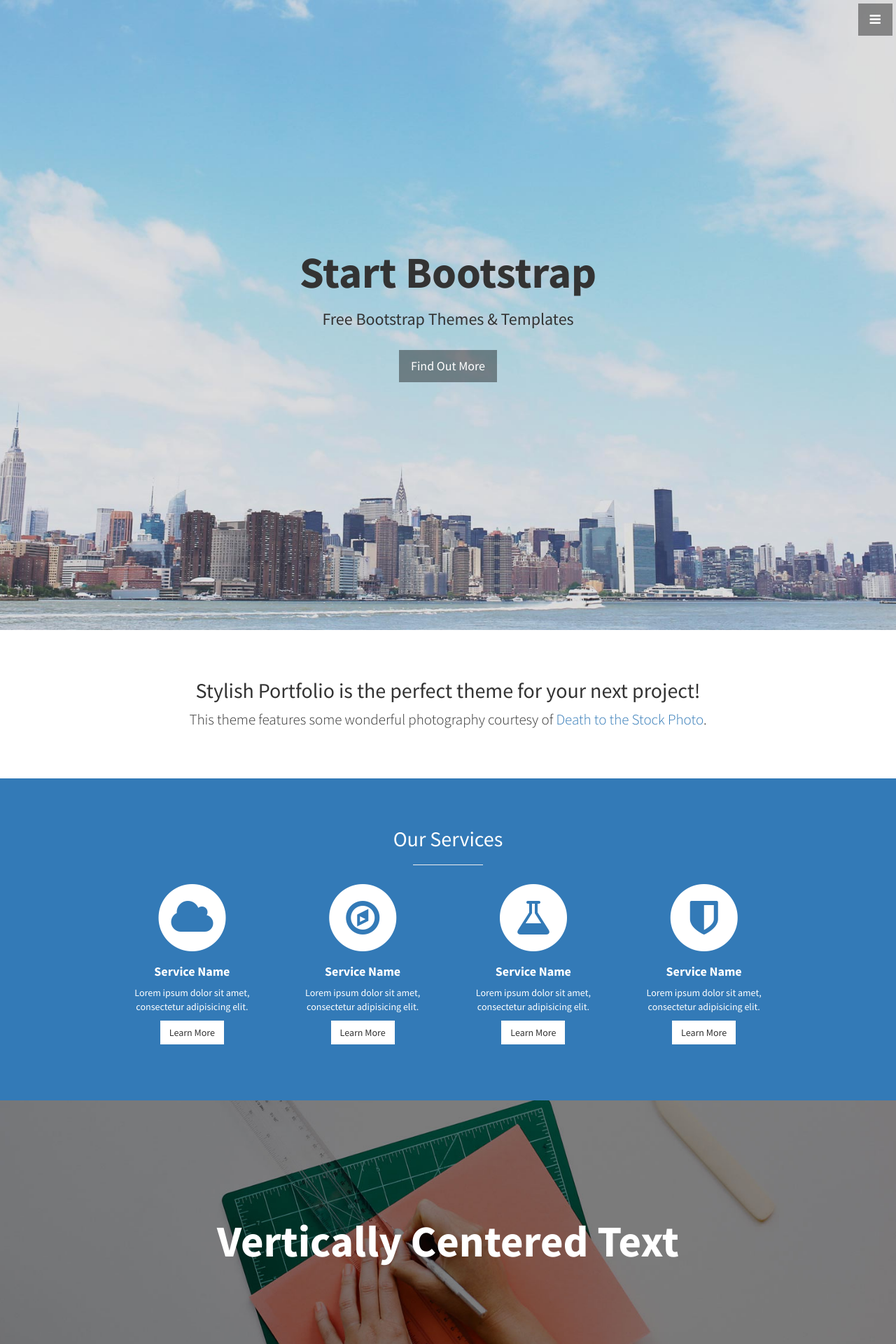
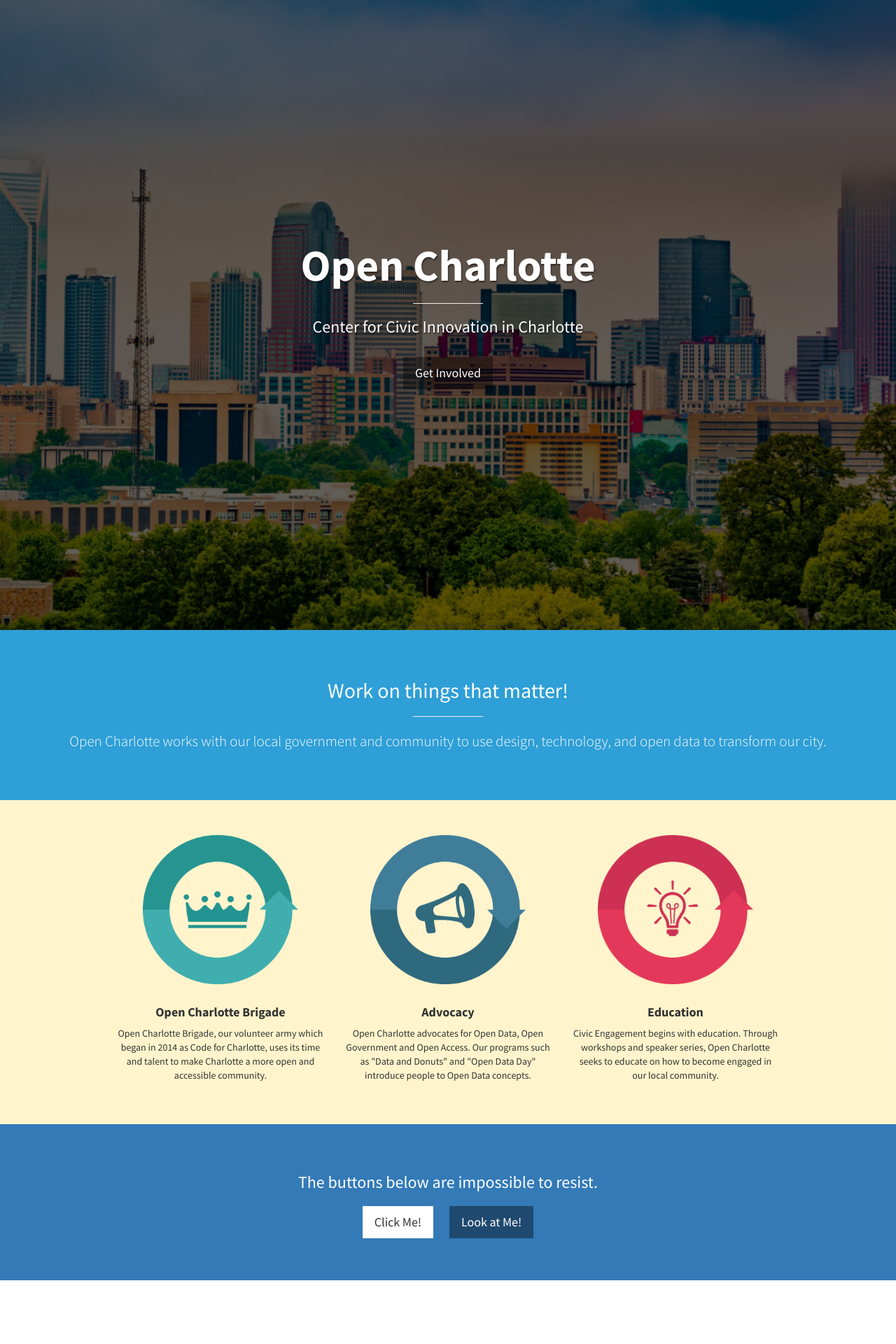
Before and after one commit to OpenCLTBrigade/opencltbrigade.github.io, a Jekyll site: the page built from index.html, in a window 1280 px wide. Shown: the top 1920 px of the page at 70% size. Built offline with Jekyll 4.4.1, drawn with Linux system fonts in a browser that asks for light colours; some of the changed text lies outside the part shown.

Commit message:
Checkpoint

```diff
--- a/_includes/about.html
+++ b/_includes/about.html
@@ -1,9 +1,12 @@
-<section id="about" class="about">
+<section id="about" class="about-section">
   <div class="container">
     <div class="row">
       <div class="col-lg-12 text-center">
-        <h2>Stylish Portfolio is the perfect theme for your next project!</h2>
-        <p class="lead">This theme features some wonderful photography courtesy of <a target="_blank" href="http://join.deathtothestockphoto.com/">Death to the Stock Photo</a>.</p>
+        <h2>Work on things that matter!</h2>
+        <hr class="small" />
+        <p class="lead">
+          Open Charlotte works with our local government and community to use design, technology, and open data to transform our city.
+        </p>
       </div>
     </div>
     <!-- /.row -->
--- a/_includes/head.html
+++ b/_includes/head.html
@@ -6,7 +6,7 @@
   <meta name="description" content="">
   <meta name="author" content="">
 
-  <title>Stylish Portfolio - Start Bootstrap Theme</title>
+  <title>Open Charlotte</title>
 
   <!-- Bootstrap Core CSS -->
   <link href="css/bootstrap.min.css" rel="stylesheet">
--- a/_includes/header.html
+++ b/_includes/header.html
@@ -1,8 +1,11 @@
 <header id="top" class="header">
-  <div class="text-vertical-center">
-    <h1>Start Bootstrap</h1>
-    <h3>Free Bootstrap Themes &amp; Templates</h3>
-    <br>
-    <a href="#about" class="btn btn-dark btn-lg">Find Out More</a>
+  <div class="text-vertical-center about">
+    <div>
+      <h1>Open Charlotte</h1>
+      <hr class="small" />
+      <h3>Center for Civic Innovation in Charlotte</h3>
+      <br>
+      <a href="#about" class="btn btn-dark btn-lg">Get Involved</a>
+    </div>
   </div>
 </header>
--- a/_includes/map.html
+++ /dev/null
@@ -1,23 +0,0 @@
-<section id="map" class="map">
-  <iframe id="map_iframe"
-    width="100%"
-    height="100%"
-    frameborder="0"
-    scrolling="no"
-    marginheight="0"
-    marginwidth="0"
-    src="https://maps.google.com/maps/embed/v1/place?key={{ site.google_api_key }}&q={% for address in site.address %}{{ address.line }},{% endfor %}"
-    allowfullscreen>
-  </iframe>
-  <br>
-  <small id="map_iframe"
-    width="100%"
-    height="100%"
-    frameborder="0"
-    scrolling="no"
-    marginheight="0"
-    marginwidth="0"
-    src="https://maps.google.com/maps/embed/v1/place?key={{ site.google_api_key }}&q={% for address in site.address %}{{ address.line }},{% endfor %}"
-    allowfullscreen>
-  </small>
-</section>
--- a/_includes/services.html
+++ b/_includes/services.html
@@ -1,61 +1,45 @@
 <!-- The circle icons use Font Awesome's stacked icon classes. For more information, visit http://fontawesome.io/examples/ -->
-<section id="services" class="services bg-primary">
+<section id="services" class="services">
   <div class="container">
     <div class="row text-center">
       <div class="col-lg-10 col-lg-offset-1">
-        <h2>Our Services</h2>
-        <hr class="small">
         <div class="row">
-          <div class="col-md-3 col-sm-6">
+          <div class="col-md-4 col-sm-12">
             <div class="service-item">
-              <span class="fa-stack fa-4x">
-              <i class="fa fa-circle fa-stack-2x"></i>
-              <i class="fa fa-cloud fa-stack-1x text-primary"></i>
+              <img src="/img/home/brigade.png"/>
             </span>
               <h4>
-                <strong>Service Name</strong>
+                <strong>Open Charlotte Brigade</strong>
               </h4>
-              <p>Lorem ipsum dolor sit amet, consectetur adipisicing elit.</p>
-              <a href="#" class="btn btn-light">Learn More</a>
+              <p>
+                Open Charlotte Brigade, our volunteer army which began in 2014 as Code for Charlotte, uses its time and talent to make Charlotte a more open and accessible community.
+              </p>
             </div>
           </div>
-          <div class="col-md-3 col-sm-6">
+          <div class="col-md-4 col-sm-12">
             <div class="service-item">
-              <span class="fa-stack fa-4x">
-              <i class="fa fa-circle fa-stack-2x"></i>
-              <i class="fa fa-compass fa-stack-1x text-primary"></i>
+              <img src="/img/home/advocacy.png"/>
             </span>
               <h4>
-                <strong>Service Name</strong>
+                <strong>Advocacy</strong>
               </h4>
-              <p>Lorem ipsum dolor sit amet, consectetur adipisicing elit.</p>
-              <a href="#" class="btn btn-light">Learn More</a>
+              <p>
+                Open Charlotte advocates for Open Data, Open Government and Open Access. Our programs such as
+                "Data and Donuts" and "Open Data Day" introduce people to Open Data concepts.
+              </p>
             </div>
           </div>
-          <div class="col-md-3 col-sm-6">
+          <div class="col-md-4 col-sm-12">
             <div class="service-item">
-              <span class="fa-stack fa-4x">
-              <i class="fa fa-circle fa-stack-2x"></i>
-              <i class="fa fa-flask fa-stack-1x text-primary"></i>
+              <img src="/img/home/education.png"/>
             </span>
               <h4>
-                <strong>Service Name</strong>
+                <strong>Education</strong>
               </h4>
-              <p>Lorem ipsum dolor sit amet, consectetur adipisicing elit.</p>
-              <a href="#" class="btn btn-light">Learn More</a>
-            </div>
-          </div>
-          <div class="col-md-3 col-sm-6">
-            <div class="service-item">
-              <span class="fa-stack fa-4x">
-              <i class="fa fa-circle fa-stack-2x"></i>
-              <i class="fa fa-shield fa-stack-1x text-primary"></i>
-            </span>
-              <h4>
-                <strong>Service Name</strong>
-              </h4>
-              <p>Lorem ipsum dolor sit amet, consectetur adipisicing elit.</p>
-              <a href="#" class="btn btn-light">Learn More</a>
+              <p>
+                Civic Engagement begins with education. Through workshops and speaker series,
+                Open Charlotte seeks to educate on how to become engaged in our local community.
+              </p>
             </div>
           </div>
         </div>
--- a/_layouts/front.html
+++ b/_layouts/front.html
@@ -5,14 +5,12 @@
 
 <body>
 
-  {% include navigation.html %}
+  <!--{% include navigation.html %}-->
   {% include header.html %}
   {% include about.html %}
   {% include services.html %}
-  {% include callout.html %}
-  {% include portfolio.html %}
+  <!-- {% include callout.html %} -->
   {% include call-to-action.html %}
-  {% include map.html %}
   {% include footer.html %}
   {% include scripts.html %}
 
--- a/css/stylish-portfolio.css
+++ b/css/stylish-portfolio.css
@@ -13,7 +13,7 @@ body {
 }
 
 body {
-    font-family: "Source Sans Pro","Helvetica Neue",Helvetica,Arial,sans-serif;
+  font-family: 'Source Sans Pro', 'Helvetica Neue', Helvetica, Arial, sans-serif;
 }
 
 .text-vertical-center {
@@ -34,27 +34,27 @@ body {
 .btn-dark {
   border-radius: 0;
   color: #fff;
-    background-color: rgba(0,0,0,0.4);
+  background-color: rgba(0, 0, 0, 0.4);
 }
 
 .btn-dark:hover,
 .btn-dark:focus,
 .btn-dark:active {
   color: #fff;
-    background-color: rgba(0,0,0,0.7);
+  background-color: rgba(0, 0, 0, 0.7);
 }
 
 .btn-light {
   border-radius: 0;
   color: #333;
-    background-color: rgb(255,255,255);
+  background-color: rgb(255, 255, 255);
 }
 
 .btn-light:hover,
 .btn-light:focus,
 .btn-light:active {
   color: #333;
-    background-color: rgba(255,255,255,0.8);
+  background-color: rgba(255, 255, 255, 0.8);
 }
 
 /* Custom Horizontal Rule */
@@ -104,7 +104,7 @@ hr.small {
 .sidebar-nav li a:hover {
   text-decoration: none;
   color: #fff;
-    background: rgba(255,255,255,0.2);
+  background: rgba(255, 255, 255, 0.2);
 }
 
 .sidebar-nav li a:active,
@@ -162,20 +162,50 @@ hr.small {
   -o-background-size: cover;
 }
 
+.header .about {
+  background-color: rgba(0, 0, 0, 0.62);
+  color: #fefefe;
+  width: 100%;
+  margin: 0 auto;
+  padding: 20px 0;
+  text-shadow: 1px 2px 2px rgba(0, 0, 0, 0.5);
+}
+
+/* .header .about h1::after {
+  border-bottom: 2px solid #ccc;
+  content: '';
+  width: 50%;
+} */
+
 /* About */
 
-.about {
+.about-section {
+  background-color: #2e9fd7;
   padding: 50px 0;
+  color: #fefefe;
 }
 
 /* Services */
 
 .services {
   padding: 50px 0;
+  background-color: rgba(255, 201, 3, 0.2);
 }
 
+.service-item img {
+  margin-bottom: 20px;
+  max-width: 75%;
+}
+
+@media screen and (max-width: 766px) {
   .service-item {
-    margin-bottom: 30px;
+    margin: 50px 0;
+  }
+
+  .service-item img {
+    max-width: 50%;
+    margin: 0 auto 20px auto;
+  }
 }
 
 /* Callout */
@@ -226,7 +256,7 @@ hr.small {
   height: 500px;
 }
 
-@media(max-width:768px) {
+@media (max-width: 768px) {
   .map {
     height: 75%;
   }
```
Also changed, not shown: img/bg-og.jpg (added), img/bg.jpg, img/home/advocacy.png (added), img/home/brigade.png (added), img/home/education.png (added). Lines whose indentation alone changed are shown as unchanged.
